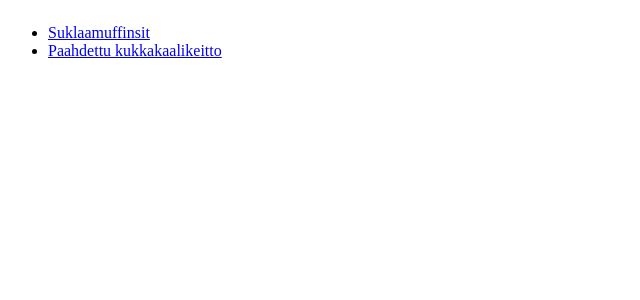
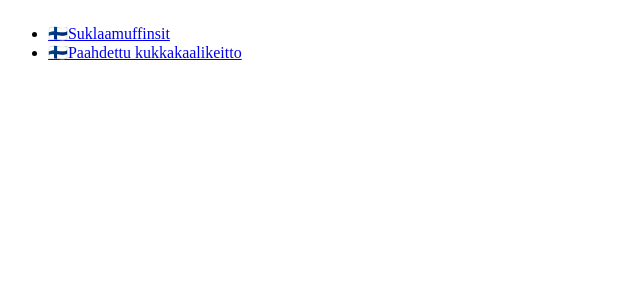
Before and after one commit to vililahtevanoja/recipes, a Next.js app: page /recipes/ in a window 1280 px wide. Shown: the top 300 px of the page, without its empty margins (0-640 px from the left). Built offline with nearby package versions, Linux system fonts and the light colour scheme.

Commit message:
Fix cooklang parsing failing

```diff
--- a/src/pages/[recipe]/index.tsx
+++ b/src/pages/[recipe]/index.tsx
@@ -9,10 +9,9 @@ type Props = {
 };
 
 export const getStaticPaths: GetStaticPaths = async () => {
-  const posts = await readRecipes("recipes");
-  console.log(JSON.stringify(posts));
+  const recipes = await readRecipes("recipes");
   return {
-    paths: posts.map(({ id }) => ({ params: { recipe: id } })),
+    paths: recipes.map(({ id }) => ({ params: { recipe: id } })),
     fallback: false,
   };
 };
--- a/src/pages/index.tsx
+++ b/src/pages/index.tsx
@@ -18,9 +18,9 @@ export default function Home({ recipes }: Props) {
   return (
     <main className={`flex`}>
       <ul>
-        {recipes.map(({ id, title }) => (
+        {recipes.map(({ id, title, metadata }) => (
           <li key={id}>
-            <Link href={`/${id}`}>{title}</Link>
+            <Link href={`/${id}`}>{metadata.lang?.toLowerCase() === "fi" ? "🇫🇮" : "🇬🇧" }{title}</Link>
           </li>
         ))}
       </ul>
--- a/src/recipe-data/recipe-model.ts
+++ b/src/recipe-data/recipe-model.ts
@@ -1,32 +1,44 @@
-import cooklang from "@cooklang/cooklang-ts"
+import cooklang, {
+  Cookware,
+  Ingredient,
+  Metadata,
+  Step,
+} from "@cooklang/cooklang-ts";
 
 export enum RecipeContentFormat {
   Markdown,
   Cooklang,
-  Unknown
+  Unknown,
 }
 
 export type RecipeMetadata = {
-  title: string,
-  servings?: number,
-  lang?: "FI" | "fi" | "EN" | "en"
-  tags: string[]
-}
+  title: string;
+  servings?: number;
+  lang?: "FI" | "fi" | "EN" | "en";
+  tags: string[];
+};
 
 export type RecipeBase = {
   id: string;
-  title: string,
+  title: string;
   path: string;
-  metadata: RecipeMetadata
-  format: RecipeContentFormat
+  metadata: RecipeMetadata;
+  format: RecipeContentFormat;
 };
 
 export type MarkdownRecipe = RecipeBase & {
-  content: string
-}
+  content: string;
+};
+
+export type CooklangRecipeContent = {
+  ingredients: Array<Ingredient>;
+  cookwares: Array<Cookware>;
+  metadata: Metadata;
+  steps: Array<Step>;
+};
 
 export type CooklangRecipe = RecipeBase & {
-  content: cooklang.Recipe
-}
+  content: cooklang.Recipe;
+};
 
-export type Recipe = MarkdownRecipe | CooklangRecipe
+export type Recipe = MarkdownRecipe | CooklangRecipe;
--- a/src/recipe-data/recipe-reader.ts
+++ b/src/recipe-data/recipe-reader.ts
@@ -1,8 +1,8 @@
 import path from "path";
 import { parse } from 'yaml'
 import { promises as fs } from "fs";
-import cooklang from '@cooklang/cooklang-ts';
-import { CooklangRecipe, MarkdownRecipe, Recipe, RecipeContentFormat, RecipeMetadata } from "./recipe-model";
+import { Recipe as _CooklangRecipe} from '@cooklang/cooklang-ts';
+import { CooklangRecipe, CooklangRecipeContent, MarkdownRecipe, Recipe, RecipeContentFormat, RecipeMetadata } from "./recipe-model";
 
 
 const postsContainer: Record<string, Recipe[]> = {};
@@ -49,9 +49,10 @@ export const readRecipeFile = async (filePath: string): Promise<Recipe> => {
     const metadata = getMetadataFromMarkdownRecipe(content)
     return {id: name, title: metadata.title, format, content, path: filePath, metadata} as MarkdownRecipe;
   } else if (format === RecipeContentFormat.Cooklang) {
-    const recipe = new cooklang.Recipe(content)
+    const recipe = new _CooklangRecipe(content)
     const metadata = getMetadataFromCooklangRecipe(recipe)
-    return {id: name, title: metadata.title, format, content: recipe, path: filePath, metadata} as CooklangRecipe
+    const cooklangRecipeContent: CooklangRecipeContent = {ingredients: recipe.ingredients, cookwares: recipe.cookwares, metadata: recipe.metadata, steps: recipe.steps}
+    return {id: name, title: metadata.title, format, content: cooklangRecipeContent, path: filePath, metadata} as CooklangRecipe
   } else {
     throw new Error(`Unknown file format for ${filePath}`)
   }
@@ -59,10 +60,10 @@ export const readRecipeFile = async (filePath: string): Promise<Recipe> => {
 
 const tagStrToList = (tags: string): string[] =>  tags.split(",").map((s) => s.trim())
 
-const getMetadataFromCooklangRecipe = (recipe: cooklang.Recipe): RecipeMetadata => {
+const getMetadataFromCooklangRecipe = (recipe: _CooklangRecipe): RecipeMetadata => {
   const tags = tagStrToList((recipe.metadata.tags ?? ""))
   if (!recipe.metadata.title || recipe.metadata.tags.length === 0) {
-    throw new Error(`Recipe title or metadata not defined: ${recipe}`)
+    throw new Error(`Recipe title or metadata not defined: ${JSON.stringify(recipe)}`)
   }
   return {title: recipe.metadata.title, tags, ...recipe.metadata} as RecipeMetadata
 }
@@ -96,12 +97,13 @@ const getRecipeFormat = (fileSuffix: string): RecipeContentFormat => {
   }
 }
 
+
 const isMarkdownRecipe = (recipe: Recipe): recipe is MarkdownRecipe => (typeof (recipe as MarkdownRecipe).content === "string")
 
 export const getRecipeMarkdown = (recipe: Recipe): string => {
   if (isMarkdownRecipe(recipe)) {
     return recipe.content
   } else {
-    return JSON.stringify(recipe.content)
+    return JSON.stringify(recipe.content, undefined, 2).replace("\n", "\n\n")
   }
 }
```
Also changed, not shown: 1 other file (tests, documents, lock files or other folders).
